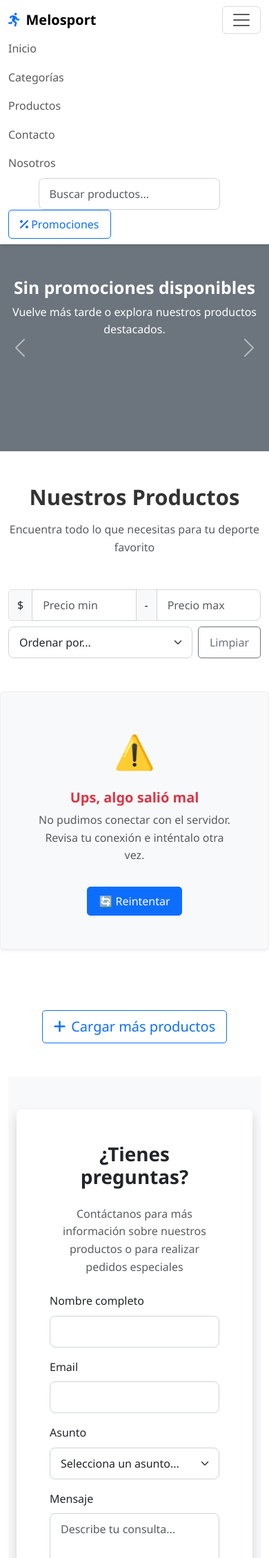
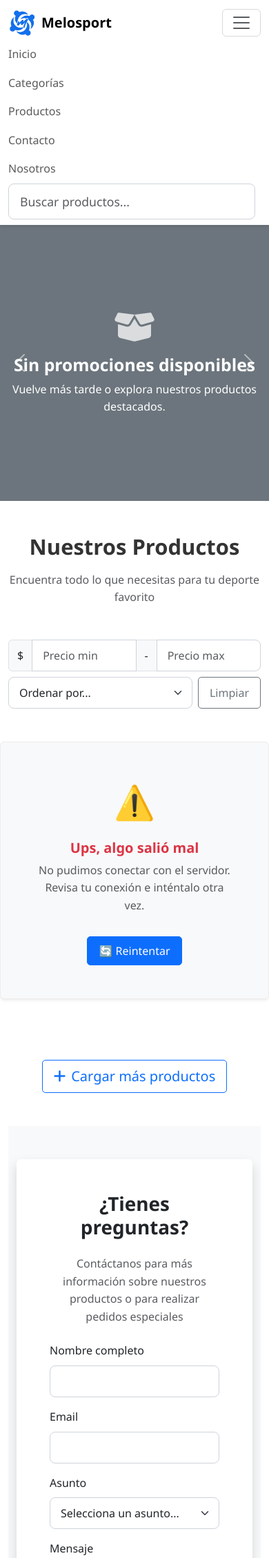
Before and after one commit to JuanJo0775/MeloSport_Frontend, a Django app: page /home/ in a window 390 px wide, after a click that opens the changed part. Shown: the top 2258 px of the page at 69% size. Run offline with Django 5.2, Linux system fonts and the light colour scheme.

Commit message:
pagina terminos y condiciones

```diff
--- a/apps/frontend/static/css/styles_publico.css
+++ b/apps/frontend/static/css/styles_publico.css
@@ -501,3 +501,19 @@ footer {
   border: 1px solid #eee;
   background: #fff;
 }
+
+#searchInput {
+  font-size: 1.1rem;
+  padding: 12px 16px;
+  border-radius: 8px;
+}
+
+/* Eliminar la ❌ nativa de los inputs de tipo search */
+input[type="search"]::-webkit-search-cancel-button,
+input[type="search"]::-webkit-search-decoration,
+input[type="search"]::-webkit-search-results-button,
+input[type="search"]::-webkit-search-results-decoration {
+  -webkit-appearance: none;
+  appearance: none;
+  display: none;
+}
--- a/apps/frontend/static/js/publicHome.js
+++ b/apps/frontend/static/js/publicHome.js
@@ -302,19 +302,19 @@ function renderCarousel(items) {
   if (!items || items.length === 0) {
     inner.innerHTML = `
       <div class="carousel-item active">
-        <div class="bg-secondary text-white py-5" style="min-height: 300px;">
-          <div class="container text-center">
+        <div class="bg-secondary text-white d-flex align-items-center justify-content-center" style="min-height: 400px;">
+          <div class="text-center">
+            <i class="fas fa-box-open fa-3x mb-3 opacity-75"></i>
             <h2 class="fw-bold">Sin promociones disponibles</h2>
             <p class="mb-0">Vuelve más tarde o explora nuestros productos destacados.</p>
           </div>
         </div>
-      </div>
-    `;
+      </div>`;
     return;
   }
 
   items.forEach((item, index) => {
-    // 🔘 Indicadores
+    // Indicadores
     const indicator = document.createElement("button");
     indicator.type = "button";
     indicator.setAttribute("data-bs-target", "#promocionesCarousel");
@@ -330,9 +330,10 @@ function renderCarousel(items) {
     const cta = item.ctaLabel || (isInfo ? "Ver más" : "Ver producto");
     const layout = item.layout || "default";
 
-    // 🎨 Color personalizado con contraste
+    // 🎨 Fondo y contraste
     let bgStyle = "";
     let textClass = "text-white";
+    let btnClass = "btn-light";
     if (item.bgColor) {
       bgStyle = `background-color: ${item.bgColor};`;
       const hex = item.bgColor.replace("#", "");
@@ -340,140 +341,135 @@ function renderCarousel(items) {
       const g = parseInt(hex.substring(2, 4), 16);
       const b = parseInt(hex.substring(4, 6), 16);
       const luminance = (0.299 * r + 0.587 * g + 0.114 * b) / 255;
-      if (luminance > 0.6) textClass = "text-dark";
+      if (luminance > 0.6) {
+        textClass = "text-dark";
+        btnClass = "btn-dark";
+      }
     }
 
-    // 📸 Manejo de imágenes (productos o informativas)
+    // 📸 Imágenes
     const images = item.images || [];
     let imageBlock = "";
     if (images.length > 0) {
       imageBlock = images
         .slice(0, 3)
         .map(
-          url => `<img src="${url}" alt="${title}" class="img-fluid rounded shadow-sm m-2" style="max-height:200px; object-fit:cover;">`
+          url =>
+            `<img src="${url}" alt="${title}" class="img-fluid rounded shadow-sm m-2" style="max-height:220px; object-fit:cover;">`
         )
         .join("");
     } else {
       imageBlock = `<i class="fas fa-bullhorn display-1 opacity-50"></i>`;
     }
 
-    // 🔘 Botón (siempre visible)
+    // 🔘 Botón
     const buttonHtml =
       href && href !== "#"
-        ? `<a href="${href}" class="btn btn-light btn-lg">${cta}</a>`
-        : `<button class="btn btn-light btn-lg" disabled>${cta}</button>`;
+        ? `<a href="${href}" class="btn ${btnClass} btn-lg mt-3">${cta}</a>`
+        : "";
 
-    // 🖼️ Contenido según layout
+    // 🖼️ Layouts
     let contentHtml = "";
     switch (layout) {
       case "full_text":
         contentHtml = `
           <div class="text-center">
+            <i class="fas fa-bullhorn fa-3x mb-3 opacity-75"></i>
             <h1 class="display-5 fw-bold mb-2">${title}</h1>
-            ${subtitle ? `<p class="lead mb-4">${subtitle}</p>` : ""}
+            ${subtitle ? `<p class="lead mb-3">${subtitle}</p>` : ""}
             ${buttonHtml}
-          </div>
-        `;
+          </div>`;
         break;
 
       case "icon_text":
         contentHtml = `
           <div class="text-center">
-            <i class="fas fa-star fa-3x mb-3"></i>
-            <h1 class="display-6 fw-bold">${title}</h1>
-            <p>${subtitle}</p>
+            <i class="fas fa-star fa-4x mb-3 text-warning"></i>
+            <h2 class="fw-bold mb-2">${title}</h2>
+            ${subtitle ? `<p class="lead mb-2">${subtitle}</p>` : ""}
             ${buttonHtml}
-          </div>
-        `;
+          </div>`;
         break;
 
-      case "two_img":
       case "three_img":
-        const cols = layout === "two_img" ? 2 : 3;
         contentHtml = `
-          <div class="row">
-            <div class="col-12 mb-3 text-center">
-              <h1 class="fw-bold">${title}</h1>
-              ${subtitle ? `<p>${subtitle}</p>` : ""}
+          <div class="row text-center">
+            <div class="col-12 mb-3">
+              <h2 class="fw-bold">${title}</h2>
+              ${subtitle ? `<p class="lead mb-2">${subtitle}</p>` : ""}
               ${!isInfo && item.productPrice ? `<p class="fw-bold fs-4">$${item.productPrice}</p>` : ""}
               ${buttonHtml}
             </div>
             ${images
-              .slice(0, cols)
-              .map(img => `<div class="col-md-${12 / cols}"><img src="${img}" class="img-fluid rounded"></div>`)
+              .slice(0, 3)
+              .map(img => `<div class="col-md-4"><img src="${img}" class="img-fluid rounded shadow-sm" style="max-height:220px; object-fit:cover;"></div>`)
               .join("")}
-          </div>
-        `;
+          </div>`;
         break;
 
       case "image_bg":
         contentHtml = `
-          <div class="position-relative text-center text-white"
-               style="background:url('${images[0] || ""}') center/cover no-repeat; min-height:400px;">
-            <div class="position-absolute top-0 start-0 w-100 h-100" style="background:rgba(0,0,0,0.5);"></div>
-            <div class="position-relative p-5">
-              <h1 class="display-5 fw-bold">${title}</h1>
+          <div class="position-relative d-flex align-items-center justify-content-center text-center text-white"
+               style="background:url('${images[0] || ""}') center/cover no-repeat; min-height:400px; border-radius:0.5rem;">
+            <div class="position-absolute top-0 start-0 w-100 h-100" style="background:rgba(0,0,0,0.45);"></div>
+            <div class="position-relative p-4">
+              <h1 class="display-5 fw-bold mb-2">${title}</h1>
               ${subtitle ? `<p class="lead mb-3">${subtitle}</p>` : ""}
               ${!isInfo && item.productPrice ? `<p class="fw-bold fs-3">$${item.productPrice}</p>` : ""}
               ${buttonHtml}
             </div>
-          </div>
-        `;
+          </div>`;
         break;
 
       case "split_banner":
         contentHtml = `
           <div class="row align-items-center">
             <div class="col-md-6 text-center">
-              ${images[0] ? `<img src="${images[0]}" class="img-fluid rounded shadow">` : ""}
+              ${images[0] ? `<img src="${images[0]}" class="img-fluid rounded shadow-sm" style="max-height:250px; object-fit:cover;">` : ""}
             </div>
             <div class="col-md-6">
               <h2 class="fw-bold">${title}</h2>
-              ${subtitle ? `<p>${subtitle}</p>` : ""}
+              ${subtitle ? `<p class="lead mb-2">${subtitle}</p>` : ""}
               ${!isInfo && item.productPrice ? `<p class="fw-bold fs-4">$${item.productPrice}</p>` : ""}
               ${buttonHtml}
             </div>
-          </div>
-        `;
+          </div>`;
         break;
 
       case "minimal":
         contentHtml = `
           <div class="text-center">
-            <h2 class="fw-bold">${title}</h2>
+            <i class="fas fa-tag fa-2x mb-2 opacity-75"></i>
+            <h2 class="fw-bold mb-2">${title}</h2>
             ${!isInfo && item.productPrice ? `<p class="fw-bold fs-4">$${item.productPrice}</p>` : ""}
             ${buttonHtml}
-          </div>
-        `;
+          </div>`;
         break;
 
       default:
-        // layout: default
         contentHtml = `
           <div class="row align-items-center">
             <div class="col-lg-6">
               <h1 class="display-5 fw-bold mb-2">${title}</h1>
-              ${subtitle ? `<p class="lead mb-4">${subtitle}</p>` : ""}
+              ${subtitle ? `<p class="lead mb-3">${subtitle}</p>` : ""}
               ${!isInfo && item.productPrice ? `<p class="fw-bold fs-4">$${item.productPrice}</p>` : ""}
               ${buttonHtml}
             </div>
             <div class="col-lg-6 text-center">
               ${imageBlock}
             </div>
-          </div>
-        `;
+          </div>`;
     }
 
-    // 🎠 Slide final
+    // 🎠 Slide
     const slide = document.createElement("div");
     slide.className = `carousel-item ${index === 0 ? "active" : ""}`;
     slide.innerHTML = `
-      <div class="py-5 ${textClass}" style="min-height: 400px; ${bgStyle}">
+      <div class="d-flex align-items-center ${textClass}" style="min-height: 400px; ${bgStyle}">
         <div class="container">
           ${contentHtml}
         </div>
-      </div>
-    `;
+      </div>`;
     inner.appendChild(slide);
   });
 }
@@ -680,6 +676,25 @@ document.addEventListener("DOMContentLoaded", () => {
 
   // Cargar productos iniciales
   cargarProductos();
+
+  const searchInput = document.getElementById("searchInput");
+  const clearBtn = document.getElementById("clearSearch");
+
+  if (searchInput && clearBtn) {
+    searchInput.addEventListener("input", () => {
+      clearBtn.style.display = searchInput.value ? "inline-block" : "none";
+    });
+
+    clearBtn.addEventListener("click", () => {
+      searchInput.value = "";
+      clearBtn.style.display = "none";
+      searchInput.focus();
+      // Opcional: recargar lista de productos
+      if (typeof loadProducts === "function") {
+        loadProducts({ search: "" });
+      }
+    });
+  }
 
   // Modal de categorías
   const modalCategorias = document.getElementById("modalCategorias");
--- a/apps/frontend/templates/base_public.html
+++ b/apps/frontend/templates/base_public.html
@@ -22,8 +22,14 @@
     <!-- Navbar -->
     <nav class="navbar navbar-expand-lg navbar-light bg-white sticky-top" role="navigation" aria-label="Navegación principal">
         <div class="container">
-            <a class="navbar-brand fw-bold" href="{% url 'index' %}" aria-label="Ir al inicio">
-                <i class="fas fa-running me-2 text-primary"></i>Melosport
+            <a class="navbar-brand fw-bold d-flex align-items-center"
+               href="{% url 'index' %}"
+               aria-label="Ir al inicio">
+                <img src="{% static 'img/Logo sin fondo azul.png' %}"
+                     alt="Melosport"
+                     height="40"
+                     class="me-2">
+                <span>Melosport</span>
             </a>
 
 
@@ -43,7 +49,7 @@
                         </a>
                     </li>
                     <li class="nav-item">
-                        <a class="nav-link" href="#productos">Productos</a>
+                        <a class="nav-link" href="{% url 'index' %}#productos">Productos</a>
                     </li>
                     <li class="nav-item">
                         <a class="nav-link" href="#contacto">Contacto</a>
@@ -55,20 +61,20 @@
 
                 </ul>
 
-                <!-- Barra de búsqueda -->
-                <form id="formBusquedaProductos" class="d-flex me-3" role="search" aria-label="Buscar productos">
-                  <div class="search-wrapper" style="position: relative; max-width: 400px; margin: 0 auto;">
-                    <input id="busqueda" type="text" class="form-control" placeholder="Buscar productos...">
-                  </div>
+                <form class="d-flex position-relative" role="search">
+                    <input id="searchInput"
+                           class="form-control form-control-lg me-2 pe-5"
+                           type="search"
+                           placeholder="Buscar productos..."
+                           aria-label="Buscar">
+                    <!-- Botón de limpiar -->
+                    <button type="button" id="clearSearch"
+                            class="btn btn-sm btn-light position-absolute end-0 top-50 translate-middle-y me-2"
+                            style="display:none;">
+                        ✖
+                    </button>
                 </form>
 
-
-                <!-- Enlaces de acceso rápido -->
-                <div class="d-flex">
-                    <a href="#" class="btn btn-outline-primary me-2" aria-label="Ver promociones">
-                        <i class="fas fa-percentage"></i> Promociones
-                    </a>
-                </div>
             </div>
         </div>
     </nav>
@@ -86,8 +92,12 @@
         <div class="row">
             <!-- Marca y descripción -->
             <div class="col-lg-4 col-md-6 mb-4">
-                <h5 class="fw-bold mb-3">
-                    <i class="fas fa-running me-2" style="color:#ff6600;"></i>Melosport
+                <h5 class="fw-bold mb-3 d-flex align-items-center">
+                    <img src="{% static 'img/Logo sin fondo blanco.png' %}"
+                         alt="Melosport"
+                         height="32"
+                         class="me-2">
+                    <span>Melosport</span>
                 </h5>
                 <p class="small text-light-50">
                     Tu tienda especializada en productos deportivos de alta calidad.
@@ -116,11 +126,11 @@
                     </li>
                     <li class="mb-2">
                         <i class="fas fa-file-contract me-2" style="color:#ff6600;"></i>
-                        <a href="#" class="text-light text-decoration-none hover-underline">Políticas</a>
+                        <a href="{% url 'terminos' %}" class="text-light text-decoration-none hover-underline">Términos y Políticas</a>
                     </li>
                     <li class="mb-2">
                         <i class="fas fa-balance-scale me-2" style="color:#ff6600;"></i>
-                        <a href="#" class="text-light text-decoration-none hover-underline">Términos y condiciones</a>
+                        <a href="{% url 'terminos' %}" class="text-light text-decoration-none hover-underline">Términos y Políticas</a>
                     </li>
                     <li>
                         <i class="fas fa-question-circle me-2" style="color:#ff6600;"></i>
--- a/apps/frontend/urls.py
+++ b/apps/frontend/urls.py
@@ -5,4 +5,5 @@ urlpatterns = [
     path("home/", views.index, name="index"),
     path("nosotros/", views.nosotros, name="nosotros"),
     path('productos/<int:id>/', views.product_detail, name='product_detail'),
+    path("terminos/", views.terminos, name="terminos"),
 ]
--- a/apps/frontend/views.py
+++ b/apps/frontend/views.py
@@ -8,3 +8,6 @@ def nosotros(request):
 
 def product_detail(request, id):
     return render(request, 'product_detail.html')
+
+def terminos(request):
+    return render(request, 'terminos.html')
```
Also changed, not shown: apps/frontend/templates/terminos.html (added, +78 -0 lines), apps/frontend/static/img/Logo sin fondo azul.png (added), apps/frontend/static/img/Logo sin fondo blanco.png (added), apps/frontend/static/img/Logo sin fondo.png (added), apps/frontend/static/img/Logo.png (added).
